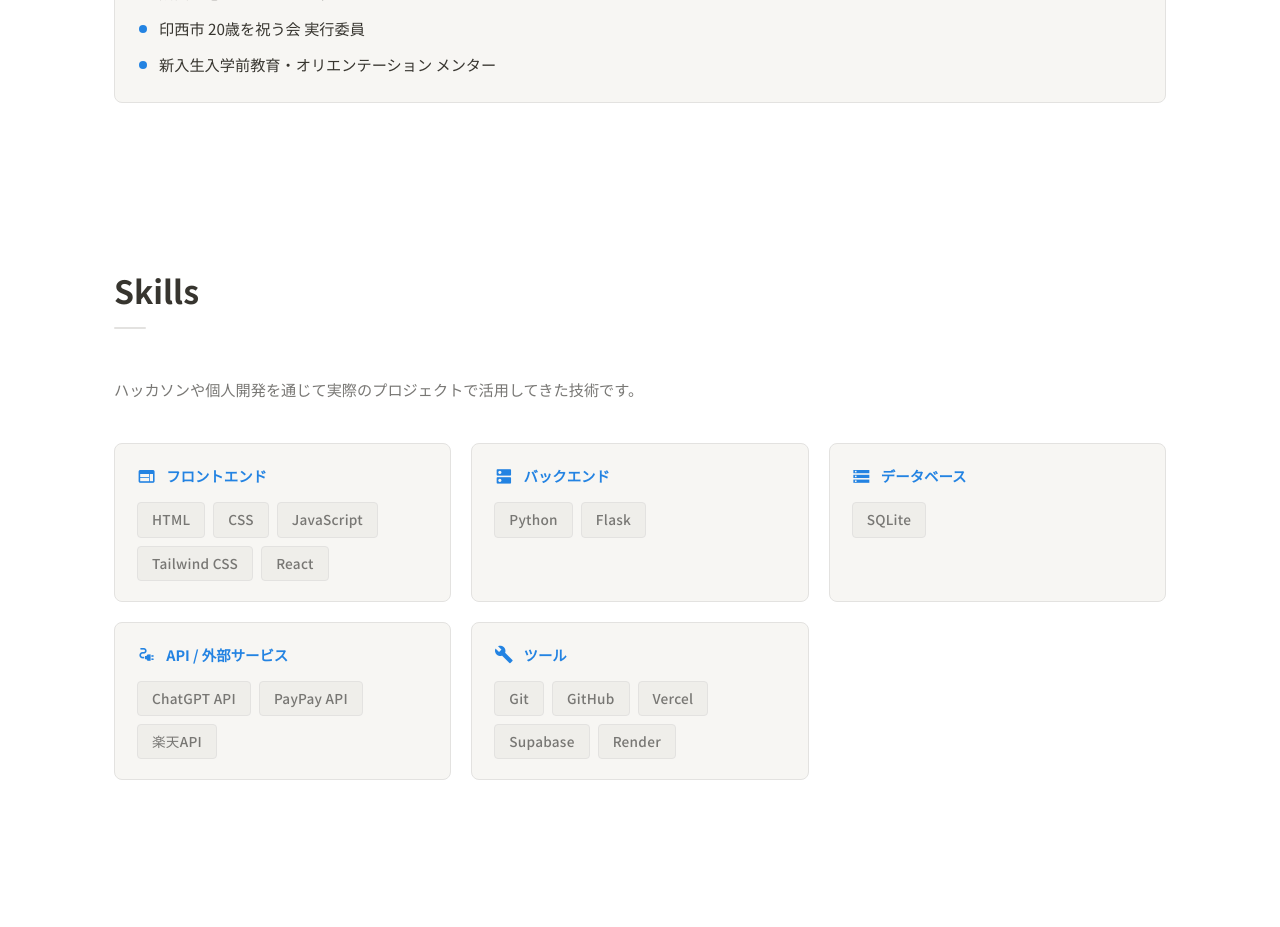
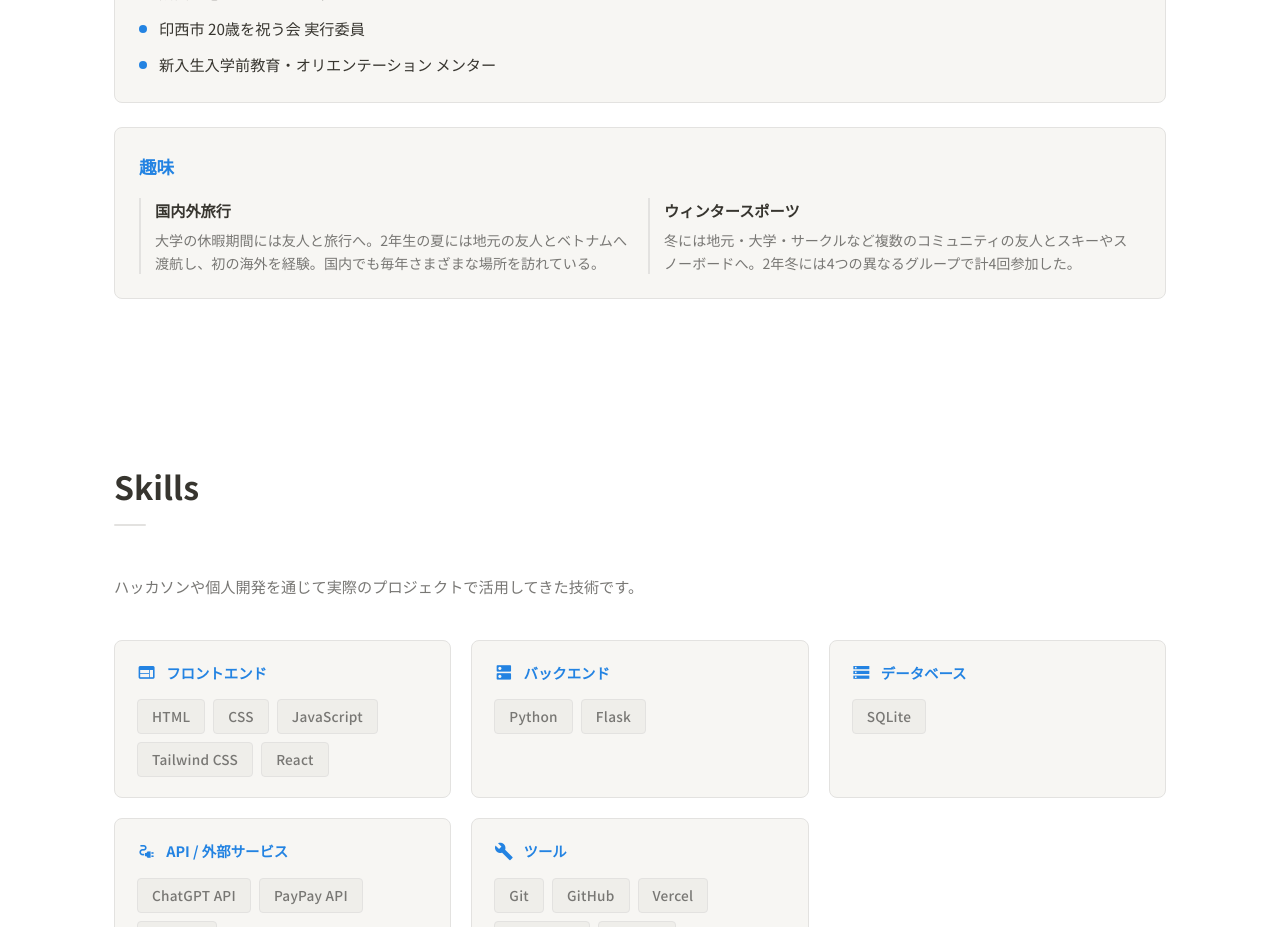
Before and after one commit to s2422092/portfolio, a React (Vite) app: page / in a window 1280 px wide. Shown: the part 1940-2867 px from the top of the page. Built offline with nearby package versions, Linux system fonts and the light colour scheme.

Commit message:
趣味の枠を追加した

```diff
--- a/src/components/About.css
+++ b/src/components/About.css
@@ -89,14 +89,52 @@
   flex-shrink: 0;
 }
 
+.about-hobbies {
+  grid-column: 1 / -1;
+}
+
+.about-hobbies h3 {
+  font-size: 1.1rem;
+  font-weight: 600;
+  margin-bottom: 16px;
+  color: var(--accent);
+}
+
+.hobby-list {
+  display: grid;
+  grid-template-columns: repeat(2, 1fr);
+  gap: 16px;
+}
+
+.hobby-item {
+  border-left: 2px solid var(--border);
+  padding-left: 14px;
+}
+
+.hobby-title {
+  display: block;
+  font-size: 0.95rem;
+  font-weight: 600;
+  color: var(--text);
+  margin-bottom: 6px;
+}
+
+.hobby-desc {
+  font-size: 0.88rem;
+  color: var(--text-muted);
+  line-height: 1.6;
+}
+
 @media (max-width: 768px) {
   .about-grid {
     grid-template-columns: 1fr;
   }
-  .about-info {
+  .about-info,
+  .about-activities,
+  .about-hobbies {
     grid-column: 1;
   }
-  .about-activities {
-    grid-column: 1;
+  .hobby-list {
+    grid-template-columns: 1fr;
   }
 }
--- a/src/components/About.jsx
+++ b/src/components/About.jsx
@@ -47,6 +47,18 @@ export default function About() {
               ))}
             </ul>
           </div>
+
+          <div className="about-hobbies card">
+            <h3>趣味</h3>
+            <div className="hobby-list">
+              {profile.hobbies.map((h, i) => (
+                <div key={i} className="hobby-item">
+                  <span className="hobby-title">{h.title}</span>
+                  <p className="hobby-desc">{h.desc}</p>
+                </div>
+              ))}
+            </div>
+          </div>
         </div>
       </div>
     </section>
--- a/src/data/profile.js
+++ b/src/data/profile.js
@@ -11,6 +11,17 @@ export const profile = {
 
   weakness: `物事を早く進めようとするあまり急ぎすぎてしまう点が短所です。
 現在は「一度立ち止まって確認する」ことを意識し、チェックリストを活用することで改善に取り組んでいます。`,
+
+  hobbies: [
+    {
+      title: '国内外旅行',
+      desc: '大学の休暇期間には友人と旅行へ。2年生の夏には地元の友人とベトナムへ渡航し、初の海外を経験。国内でも毎年さまざまな場所を訪れている。',
+    },
+    {
+      title: 'ウィンタースポーツ',
+      desc: '冬には地元・大学・サークルなど複数のコミュニティの友人とスキーやスノーボードへ。2年冬には4つの異なるグループで計4回参加した。',
+    },
+  ],
 
   activities: [
     '武蔵野大学大学祭実行委員会 副委員長',
```
